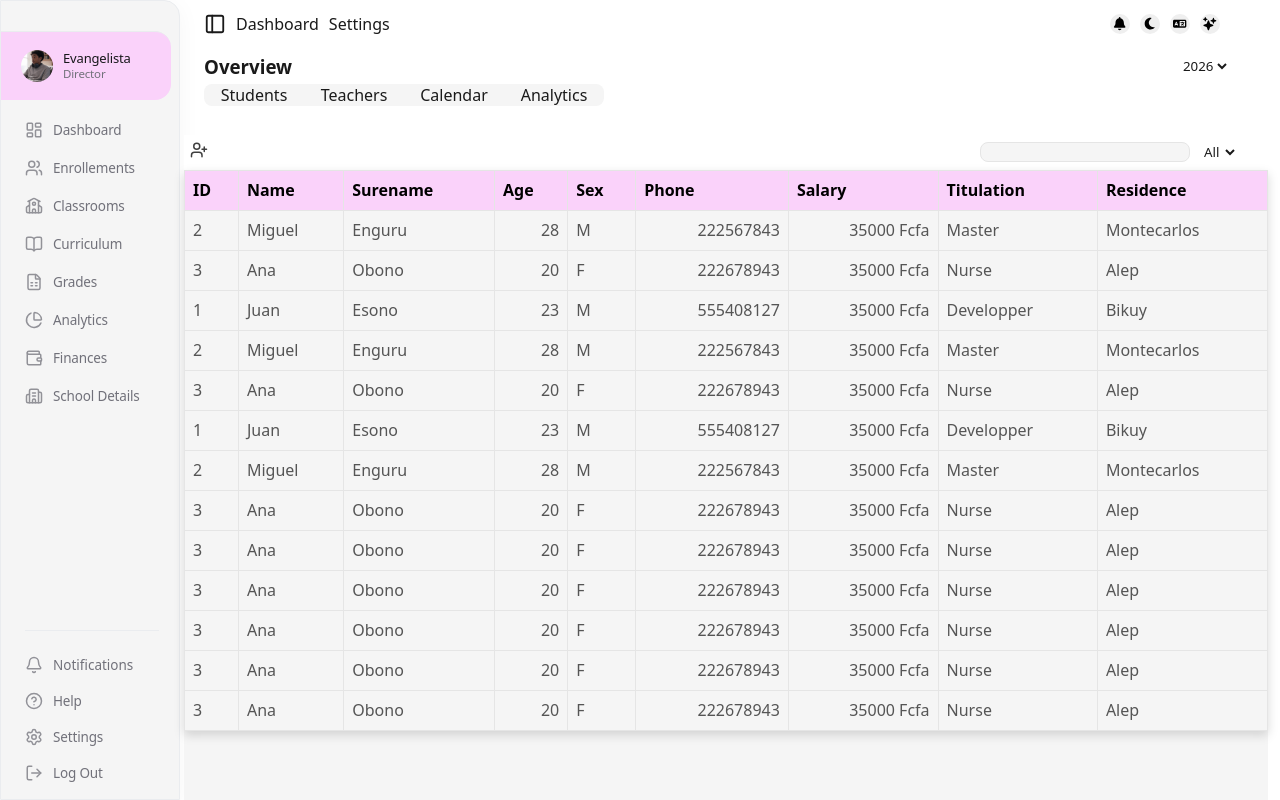
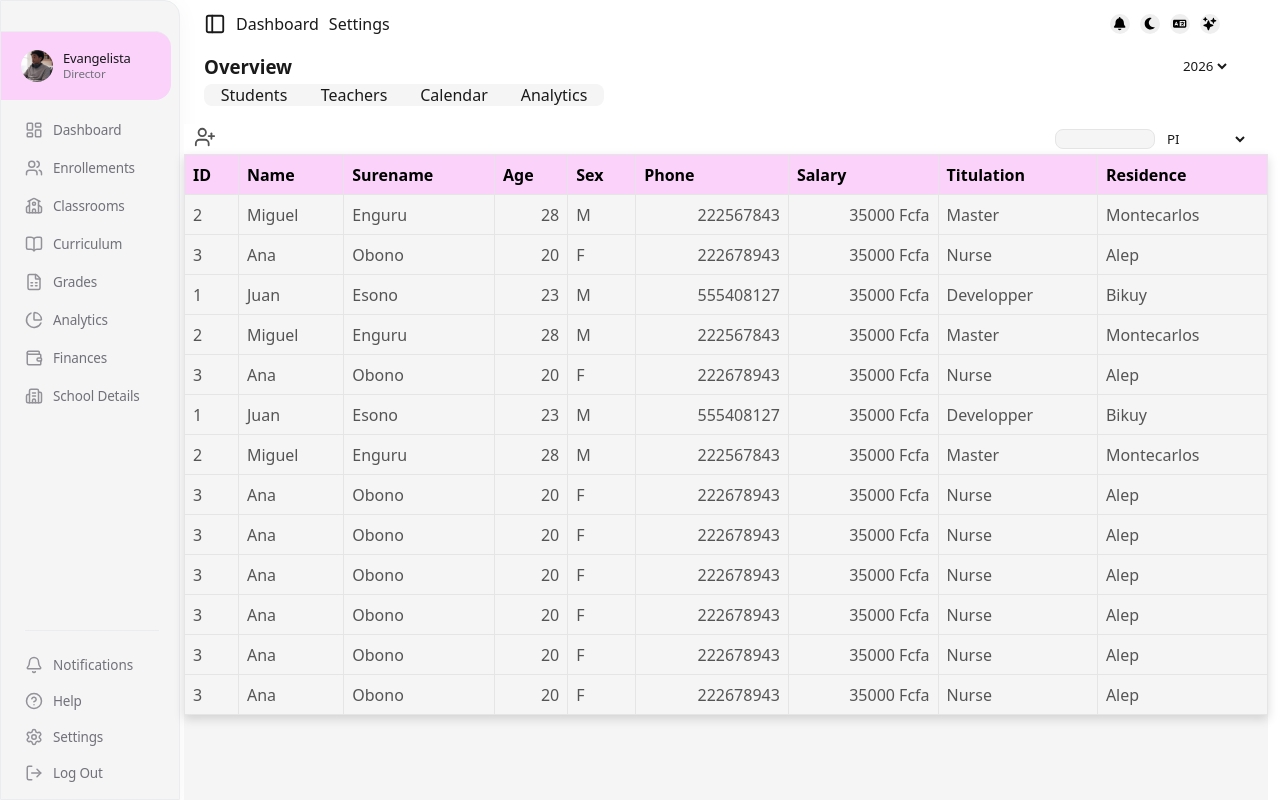
Before and after one commit to evangelistax/school, a React (Vite) app: page /enrollements in a window 1280 px wide. Built offline with nearby package versions, Linux system fonts and the light colour scheme.

Commit message:
corregir pagina enrollements

```diff
--- a/src/index.css
+++ b/src/index.css
@@ -56,7 +56,7 @@ body {
     "aside main main main"
     "aside main main main"
     "aside main main main";
-  gap: 15px;
+  gap: 4px;
   column-gap: 4px;
   transition: grid-template-columns ease 1s, column-gap 1s ease;
   position: relative;
@@ -78,6 +78,7 @@ body {
   grid-area: header;
   padding: 0 20px;
   gap: 0;
+
 }
 
 .box-test {
@@ -87,25 +88,21 @@ body {
 }
 
 .main {
+
+
   grid-area: main;
   background: var(--bg-secondary);
   margin-right: 12px;
   color: var(--tex-primary);
   transition: background 1s ease;
   position: relative;
+
 }
 
 ul {
   list-style: none;
 }
 
-.header {
-  display: flex;
-  flex-direction: column;
-  grid-area: header;
-  padding: 0 20px;
-  gap: 0;
-}
 
 .header-actions {
   display: flex;
@@ -190,7 +187,8 @@ header .overview select option {
   margin-right: 40px;
 }
 
-.buttons input {
+.enrollements-inputs input {
+  width: 100px;
   border-radius: 8px;
   background-color: var(--bg-secondary);
   color: var(--tex-primary);
@@ -730,9 +728,6 @@ tr:hover td {
   color: #71717A;
 }
 
-
-
-
 .sidebar-menu {
   display: flex;
   flex-direction: column;
@@ -748,40 +743,41 @@ tr:hover td {
   height: 100%;
   display: flex;
   flex-direction: column;
-
-  position: relative;
 }
 
-.menu-main {
-  height: 35px;
-  background-color: var(--bg-primary);
+.enrollements-menu {
   display: flex;
+  align-items: center;
   justify-content: space-between;
+  transition: background 1s ease;
+  padding-left: 10px;
+  padding-right: 20px;
+  width: 100%;
+  height: 30px;
+  background: var(--bg-primary);
 }
 
-.menu-main-actions {
-  display: flex;
-  padding: 2px;
-  margin-left: 4px;
-}
 
-.menu-main-actions svg {
+
+.enrollements-menu-buttons svg {
+  width: 22px;
+  height: 22px;
   opacity: 0.75;
   transition: opacity 0.15s;
 }
 
-.menu-main-actions:hover svg {
+.enrollements-menu-buttons svg:hover {
+  opacity: 1;
   cursor: pointer;
 }
 
-.menu-main-inputs {
+.enrollements-menu-inputs {
   display: flex;
-  align-items: center;
-  justify-content: center;
-  gap: 10px;
+  gap: 8px;
 }
 
-.menu-main-inputs input {
+.enrollements-menu-inputs input {
+  width: 100px;
   border-radius: 8px;
   background-color: var(--bg-secondary);
   color: var(--tex-primary);
@@ -791,73 +787,29 @@ tr:hover td {
   transition: color 1s ease, background-color 1s ease, border 1s ease;
 }
 
-
-.menu-main-inputs select {
+.enrollements-menu-inputs select {
   background: transparent;
   border: none;
   color: var(--tex-primary);
-  margin-right: 30px;
   transition: color 1s ease, background 1s ease;
   border-radius: 4px;
 }
 
-
-.menu-main-actions button {
-  border-style: none;
-  background: transparent;
-}
-
-.menu-main-actions svg {
-
-  width: 18px;
-  height: 18px;
-  opacity: 0.75;
-  transition: opacity 0.15s;
-
+.enrollements-content {
+  width: 100%;
+  height: calc(100% - 30px);
+  position: relative;
 }
 
 
-.menu-main-actions svg:hover {
-  opacity: 1;
+.enrollements-actions svg {
+  width: 22px;
+  height: 22px;
+  opacity: 0.75;
+  transition: opacity 0.15s;
 }
 
-
-
-.content-main {
-  position: relative;
-  height: 95%;
-
+.enrollements-actions svg:hover {
+  opacity: 1;
+  cursor: pointer;
 }
-
-
-.table-container-enroll {
-  width: 100%;
-  overflow: auto;
-  max-height: 95%;
-  position: absolute;
-  top: 0;
-  box-shadow: 0px 4px 10px var(--shadow);
-  padding: 0;
-
-}
-
-.form {
-  width: calc(100% - 20px);
-  height: calc(90% - 40px);
-  background: color-mix(var(--bg-terciary), transparent 20%);
-  transition: 0.3s all;
-  z-index: 99;
-  backdrop-filter: blur(10px);
-  visibility: visible;
-  opacity: 1;
-  position: absolute;
-  top: 45px;
-  border-radius: 12px;
-  margin-left: 10px;
-  margin-right: 10px;
-}
-
-.form.hidden {
-  visibility: hidden;
-  opacity: 0;
-}
--- a/src/pages/enrollements.jsx
+++ b/src/pages/enrollements.jsx
@@ -1,9 +1,6 @@
 import { UserPlus } from "lucide-react";
-import { useApp } from "../contexts/utils";
-import Form from "../components/form";
 
 export default function Enrollements() {
-  const { changeForm } = useApp();
   const teachers = [
     {
       id: 2,
@@ -154,24 +151,25 @@ export default function Enrollements() {
   ];
   return (
     <div className="enrollements">
-      <Form></Form>
-      <div className="menu-main">
-        <div className="menu-main-actions">
-          <button onClick={changeForm}>
-            <UserPlus></UserPlus>
-          </button>
+      <div className="enrollements-menu">
+        <div className="enrollements-menu-buttons">
+          <UserPlus></UserPlus>
         </div>
-        <div className="menu-main-inputs">
-          <input type="search" name="" id="" />
-
+        <div className="enrollements-menu-inputs">
+          <input type="search" name="" id="" placeholder="" />
           <select name="select" id="select">
-            <option value="">All</option>
             <option value="">PI</option>
             <option value="">PII</option>
+            <option value="">PRIMERO</option>
+            <option value="">SEGUNGO</option>
+            <option value="">TERCERO</option>
+            <option value="">CUARTO</option>
+            <option value="">QUINTO</option>
+            <option value="">SEXTO</option>
           </select>
         </div>
       </div>
-      <div className="content-main">
+      <div className="enrollements-content">
         <div className="table-container">
           <table>
             <thead className="table-header-group">
```
